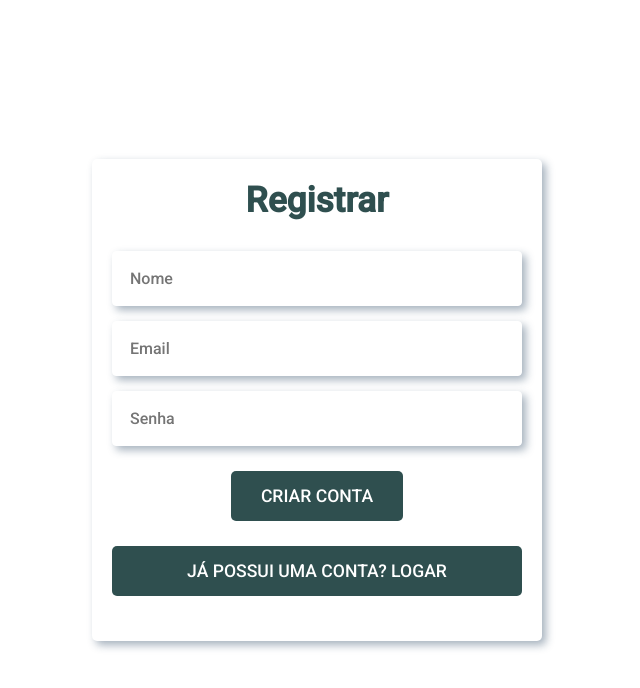
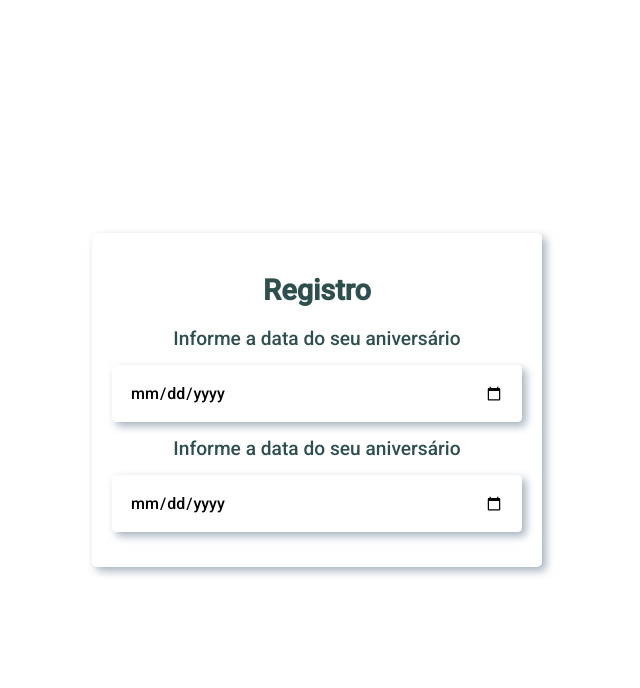
Before and after one commit to MathLouren/Rede-social, a Vue app: page /registrar in a window 1280 px wide. Shown: the top 688 px of the page, without its empty margins (323-963 px from the left). Built offline with nearby package versions, Linux system fonts and the light colour scheme.

Commit message:
DadosUser

```diff
--- a/src/views/registrar/DadosUser.vue
+++ b/src/views/registrar/DadosUser.vue
@@ -1,21 +1,22 @@
 <template>
     <section class="container_form">
-        <div class="form" v-if="register">
-            <h2 class="title">Registrar</h2>
-            <UsuarioForm />
-            <button class="btn button" @click.prevent="criarUsuario">Criar conta</button>
-            <router-link class="btn button" to="/">Já possui uma conta? Logar</router-link>
-        </div>
+       <div class="form">
+           <h2>Registro</h2>
+           <label for="date">Informe a data do seu aniversário</label>
+           <input type="date" name="date">
+           <label for="date">Informe a data do seu aniversário</label>
+           <input type="date" name="date">
+       </div>
     </section>
 </template>
 
 <script>
-import UsuarioForm from "@/components/UsuarioForm.vue"
+
 
 export default {
 name:"DadosUser",
 components:{
-    UsuarioForm
+
 },
 data(){
         return{
@@ -36,6 +37,16 @@ data(){
 }
 </script>
 
-<style>
+<style scoped>
+
+h2{
+    margin: 20px 0;
+}
+
+label{
+    display: block;
+    text-align: center;
+    font-size: 1.2rem;
+}
 
 </style>
```
